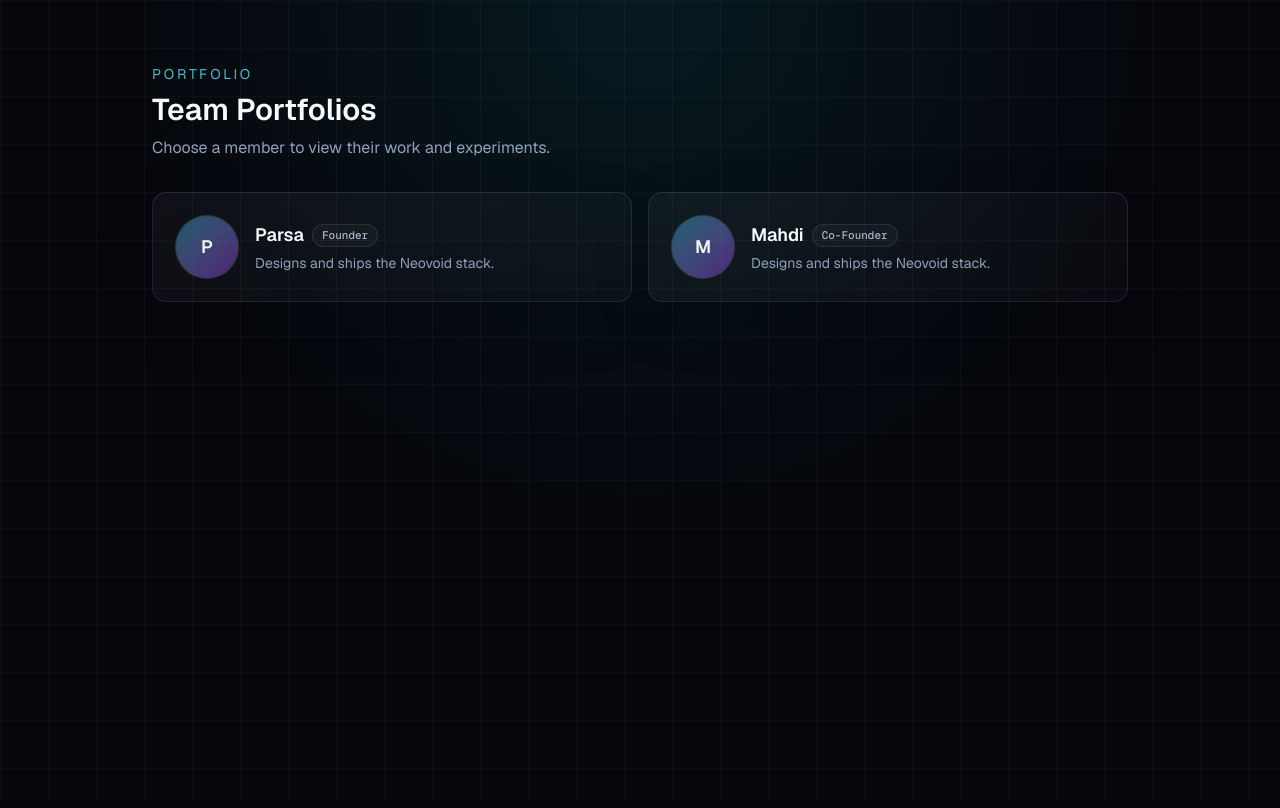
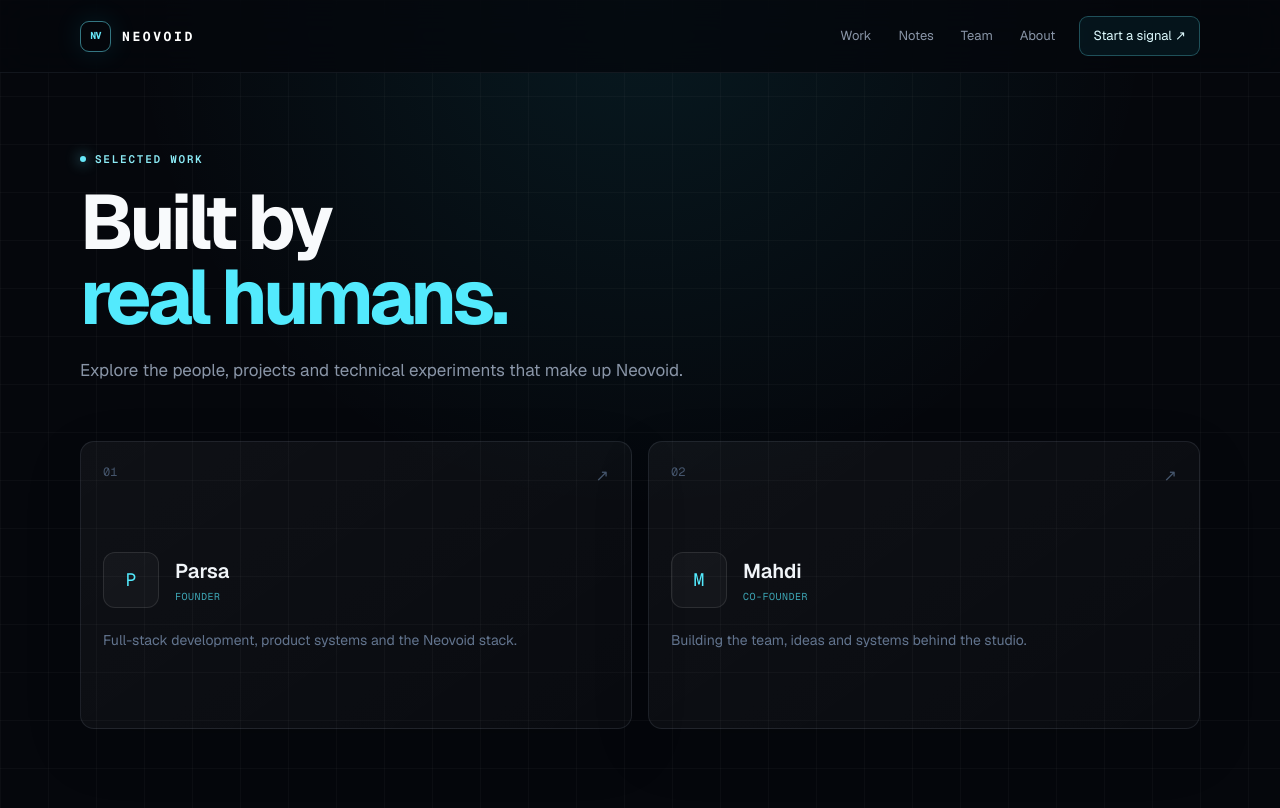
Before and after one commit to ParsaR082/NeoVoid, a Next.js app: page /portfolio in a window 1280 px wide. Shown: the top 808 px of the page. Built offline with nearby package versions, Linux system fonts and the light colour scheme.

Commit message:
Redesign portfolio index

```diff
--- a/src/app/portfolio/page.tsx
+++ b/src/app/portfolio/page.tsx
@@ -1,76 +1,42 @@
 import Image from "next/image";
 import Link from "next/link";
+import { SiteNav } from "@/components/ui/SiteNav";
 
 const members = [
-  {
-    id: "parsa",
-    name: "Parsa",
-    title: "Founder",
-    blurb: "Designs and ships the Neovoid stack.",
-    image: "", // add image URL here (e.g., /parsa.jpg or https://...)
-  },
-  {
-    id: "mahdi",
-    name: "Mahdi",
-    title: "Co-Founder",
-    blurb: "Designs and ships the Neovoid stack.",
-    image: "", // add image URL here
-  },
+  { id: "parsa", name: "Parsa", title: "Founder", blurb: "Full-stack development, product systems and the Neovoid stack.", image: "" },
+  { id: "mahdi", name: "Mahdi", title: "Co-Founder", blurb: "Building the team, ideas and systems behind the studio.", image: "" },
 ];
+
+export const metadata = { title: "Work — Neovoid" };
 
 export default function PortfolioPage() {
   return (
-    <div className="bg-grid min-h-screen">
-      <div className="mx-auto max-w-5xl px-6 py-16 space-y-8">
-        <header className="space-y-2">
-          <p className="text-sm uppercase tracking-[0.2em] text-cyan-300/80">
-            Portfolio
-          </p>
-          <h1 className="text-3xl font-semibold text-slate-50">
-            Team Portfolios
-          </h1>
-          <p className="text-slate-400">
-            Choose a member to view their work and experiments.
-          </p>
+    <main className="bg-grid min-h-screen">
+      <SiteNav />
+      <div className="shell page">
+        <header className="max-w-2xl">
+          <p className="eyebrow"><span className="status-dot" /> Selected work</p>
+          <h1 className="display">Built by<br /><span className="text-cyan-300">real humans.</span></h1>
+          <p className="lede">Explore the people, projects and technical experiments that make up Neovoid.</p>
         </header>
-
-        <div className="grid gap-4 md:grid-cols-2">
-          {members.map((member) => (
-            <Link
-              key={member.id}
-              href={`/portfolio/${member.id}`}
-              className="card group flex items-center gap-4"
-            >
-              <div className="h-16 w-16 shrink-0 overflow-hidden rounded-full border border-white/10 bg-white/5">
-                {member.image ? (
-                  <Image
-                    src={member.image}
-                    alt={`${member.name} portrait`}
-                    width={64}
-                    height={64}
-                    className="h-full w-full object-cover"
-                  />
-                ) : (
-                  <div className="flex h-full w-full items-center justify-center bg-gradient-to-br from-cyan-500/40 to-purple-600/40 text-lg font-semibold text-slate-100">
-                    {member.name.slice(0, 1)}
-                  </div>
-                )}
+        <section className="mt-14 grid gap-4 md:grid-cols-2">
+          {members.map((member, index) => (
+            <Link key={member.id} href={`/portfolio/${member.id}`} className="card group min-h-72">
+              <div className="flex items-start justify-between">
+                <span className="font-mono text-xs text-slate-600">0{index + 1}</span>
+                <span className="text-slate-600 transition group-hover:text-cyan-300">↗</span>
               </div>
-              <div className="space-y-1">
-                <div className="flex items-center gap-2">
-                  <h3 className="text-lg font-semibold text-slate-50">
-                    {member.name}
-                  </h3>
-                  <span className="chip text-xs">{member.title}</span>
+              <div className="mt-16 flex items-center gap-4">
+                <div className="h-14 w-14 overflow-hidden rounded-xl border border-white/10 bg-white/[.03]">
+                  {member.image ? <Image src={member.image} alt={`${member.name} portrait`} width={56} height={56} className="h-full w-full object-cover" /> : <div className="grid h-full w-full place-items-center font-mono text-lg text-cyan-300">{member.name[0]}</div>}
                 </div>
-                <p className="text-sm text-slate-400 group-hover:text-slate-200">
-                  {member.blurb}
-                </p>
+                <div><p className="text-xl font-semibold text-slate-100">{member.name}</p><p className="mt-1 font-mono text-[10px] uppercase tracking-wider text-cyan-300/70">{member.title}</p></div>
               </div>
+              <p className="mt-5 text-sm leading-6 text-slate-500 transition group-hover:text-slate-400">{member.blurb}</p>
             </Link>
           ))}
-        </div>
+        </section>
       </div>
-    </div>
+    </main>
   );
 }
```
